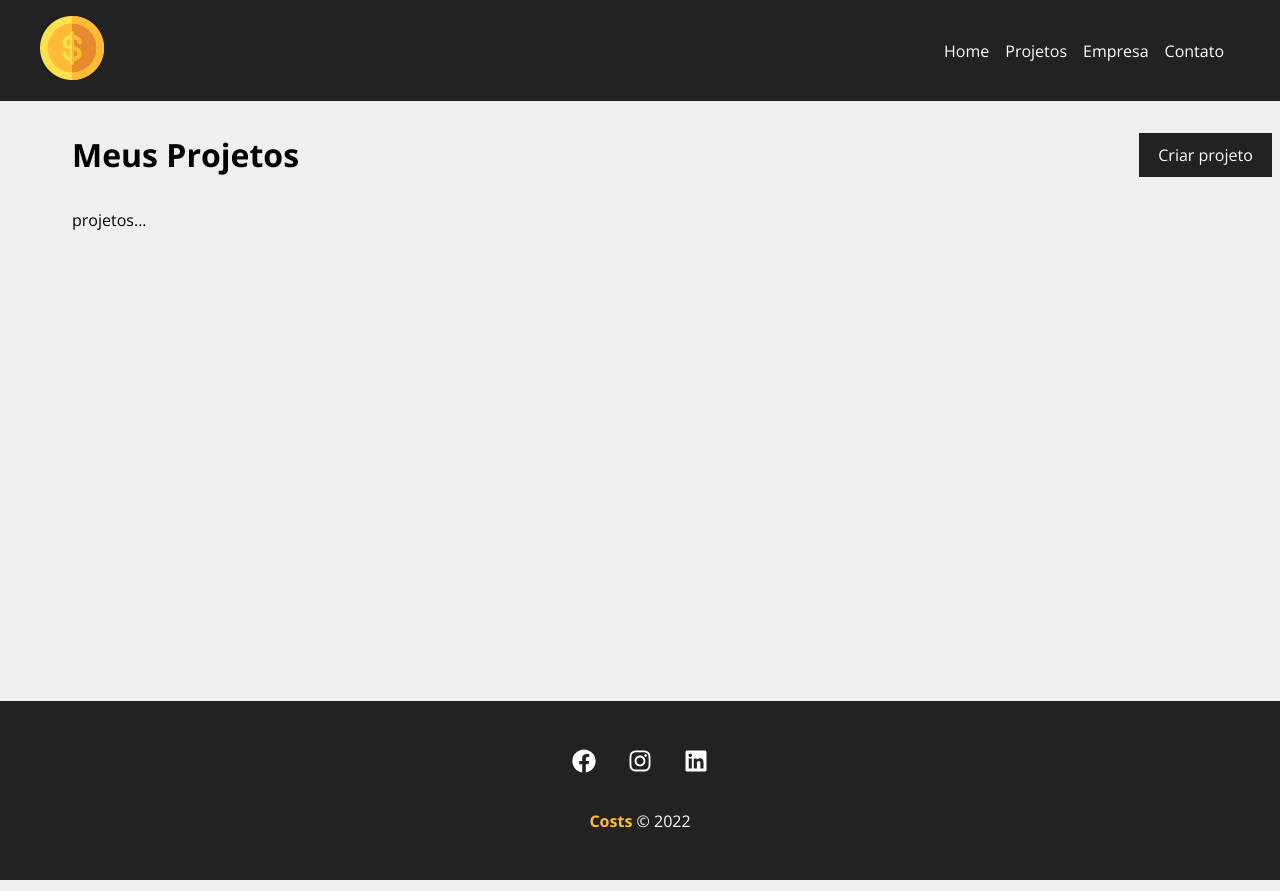
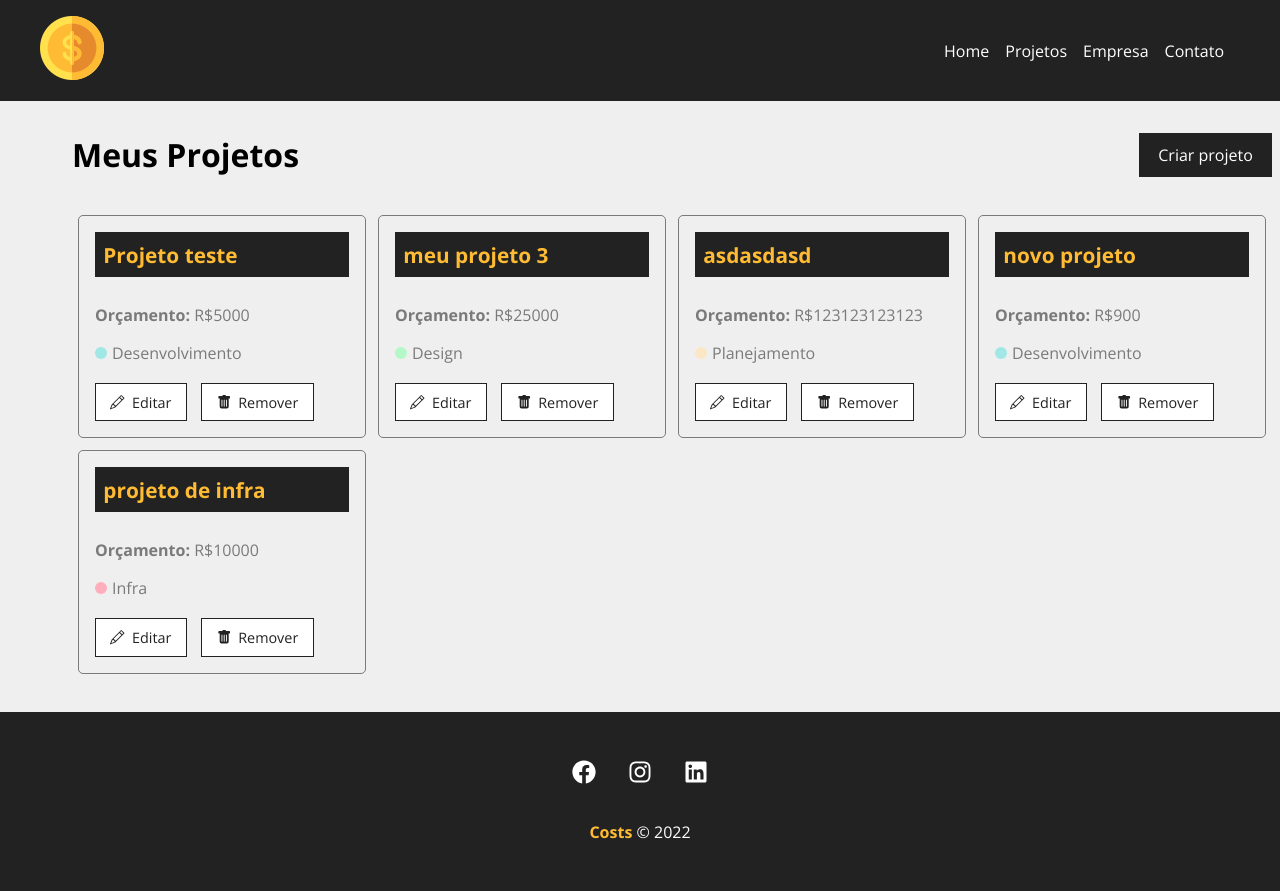
Before and after one commit to pedroemanuel42/project-costs, a React (Create React App) app in the folder costs/: page /projects in a window 1280 px wide. Shown: the top 891 px of the page. Built offline with nearby package versions, Linux system fonts and the light colour scheme; data requests are answered from the project's data file; the HTML template or start-up script is replaced by a standard one.

Commit message:
Create my project session

```diff
--- a/costs/db.json
+++ b/costs/db.json
@@ -10,24 +10,6 @@
       "cost": 0,
       "services": [],
       "id": 1
-    },
-    {
-      "name": "Projeto teste",
-      "budget": "5000",
-      "category": {
-        "id": "2",
-        "name": "Desenvolvimento"
-      },
-      "cost": 0,
-      "services": [],
-      "id": 2
-    },
-    {
-      "name": "projeto teste",
-      "budget": "1000",
-      "cost": 0,
-      "services": [],
-      "id": 3
     },
     {
       "name": "meu projeto 3",
@@ -52,19 +34,23 @@
       "id": 5
     },
     {
-      "name": "sfs412342",
-      "budget": "123123",
+      "name": "novo projeto",
+      "budget": "900",
       "category": {
-        "id": "3",
-        "name": "Design"
+        "id": "2",
+        "name": "Desenvolvimento"
       },
       "cost": 0,
       "services": [],
       "id": 6
     },
     {
-      "name": "testando3891023913x",
-      "budget": "321351",
+      "name": "projeto de infra",
+      "budget": "10000",
+      "category": {
+        "id": "1",
+        "name": "Infra"
+      },
       "cost": 0,
       "services": [],
       "id": 7
--- a/costs/src/components/pages/Projects.jsx
+++ b/costs/src/components/pages/Projects.jsx
@@ -1,13 +1,17 @@
 import React from "react";
+import { useState, useEffect } from "react";
 import { useLocation } from "react-router-dom";
 
 import Message from "../layout/Message";
 import Container from "../layout/Container";
 import LinkButton from "../layout/LinkButton";
+import ProjectCard from "../project/ProjectCard";
 
 import "./projects.css";
 
 export default function Projects() {
+  const [projects, setProjects] = useState([]);
+
   const location = useLocation();
   let message = "";
 
@@ -15,15 +19,38 @@
     message = location.state.message;
   }
 
+  useEffect(() => {
+    fetch("http://localhost:5000/projects", {
+      method: "GET",
+      headers: {
+        "Content-type": "application/json",
+      },
+    })
+      .then((resp) => resp.json())
+      .then((data) => {
+        setProjects(data);
+      })
+      .catch((err) => console.log(err));
+  }, []);
+
   return (
     <div className="project-container">
       <div className="title-container">
         <h1>Meus Projetos</h1>
-        <LinkButton to="/newproject" text="Criar projeto"/>
+        <LinkButton to="/newproject" text="Criar projeto" />
       </div>
       {message && <Message msg={message} type="success" />}
-      <Container customClass='start'>
-        <p>projetos...</p>
+      <Container customClass="start">
+        {projects.length > 0 &&
+          projects.map((project) => (
+            <ProjectCard
+              name={project.name}
+              id={project.id}
+              budget={project.budget}
+              category={project.category.name}
+              key={project.id}
+            />
+          ))}
       </Container>
     </div>
   );
--- /dev/null
+++ b/costs/src/components/project/ProjectCard.jsx
@@ -0,0 +1,32 @@
+import React from "react";
+import { Link } from "react-router-dom";
+import { BsPencil, BsFillTrashFill } from "react-icons/bs";
+import "./project-card.css";
+
+export default function ProjectCard({
+  id,
+  name,
+  budget,
+  category,
+  handleRemove,
+}) {
+  return (
+    <div className="project-card">
+      <h4>{name}</h4>
+      <p>
+        <span>Orçamento:</span> R${budget}
+      </p>
+      <p className="category-text">
+        <span className={category.toLowerCase()}></span> {category}
+      </p>
+      <div className="project-card-actions">
+        <Link to="/">
+          <BsPencil /> Editar
+        </Link>
+        <Link to="/">
+          <BsFillTrashFill /> Remover
+        </Link>
+      </div>
+    </div>
+  );
+}
--- a/costs/src/components/project/ProjectForm.jsx
+++ b/costs/src/components/project/ProjectForm.jsx
@@ -50,7 +50,7 @@
         name="name"
         placeholder="Insira o nome do projeto"
         handleOnChange={handleChange}
-        value={project.name ? project.name : ''}
+        value={project.name}
       />
       <Input
         type="number"
@@ -58,7 +58,7 @@
         name="budget"
         placeholder="Insira o orçamento total"
         handleOnChange={handleChange}
-        value={project.budget ? project.budget : ''}
+        value={project.budget}
       />
       <Select
         name="category-id"
--- /dev/null
+++ b/costs/src/components/project/project-card.css
@@ -0,0 +1,85 @@
+.project-card {
+    padding: 1em;
+    border: 1px solid #7a7a7a;
+    border-radius: 5px;
+    width: 24%;
+    margin: 0.5%;
+}
+
+.project-card h4 {
+    background-color: #222;
+    color: #ffbb33;
+    padding: .4em;
+    margin-bottom: 1.3em;
+    font-size: 1.3em;
+}
+
+.project-card p {
+    color: #7a7a7a;
+    margin-bottom: 1em;
+}
+
+.project-card p span {
+    font-weight: bold;
+}
+
+.category-text {
+    display: flex;
+    align-items: center;
+}
+
+.category-text span {
+    display: block;
+    width: 12px;
+    height: 12px;
+    border-radius: 50%;
+    background-color: #ccc;
+    margin-right: 5px;
+}
+
+.category-text .infra {
+    background-color: #ffaebc;
+}
+
+.category-text .desenvolvimento {
+    background-color: #a0e7e5;
+}
+
+.category-text .design {
+    background-color: #b4f8c8;
+}
+
+.category-text .planejamento {
+    background-color: #fbe7c6;
+}
+
+.project-card-actions {
+    margin-top: 1.2em;
+    display: flex;
+    align-items: center;
+}
+
+.project-card-actions a, .project-card-actions button {
+    text-decoration: none;
+    border: none;
+    background-color: #fff;
+    color: #222;
+    font-size: .9em;
+    padding: .6em 1em;
+    margin-right: 1em;
+    cursor: pointer;
+    border: 1px solid #222;
+    display: flex;
+    align-items: center;
+    justify-content: center;
+    transition: .5s;
+}
+
+.project-card-actions svg {
+    margin-right: .5em;
+}
+
+.project-card-actions a:hover, .project-card-actions button:hover {
+    background-color: #222;
+    color: #ffbb33;
+}
```
